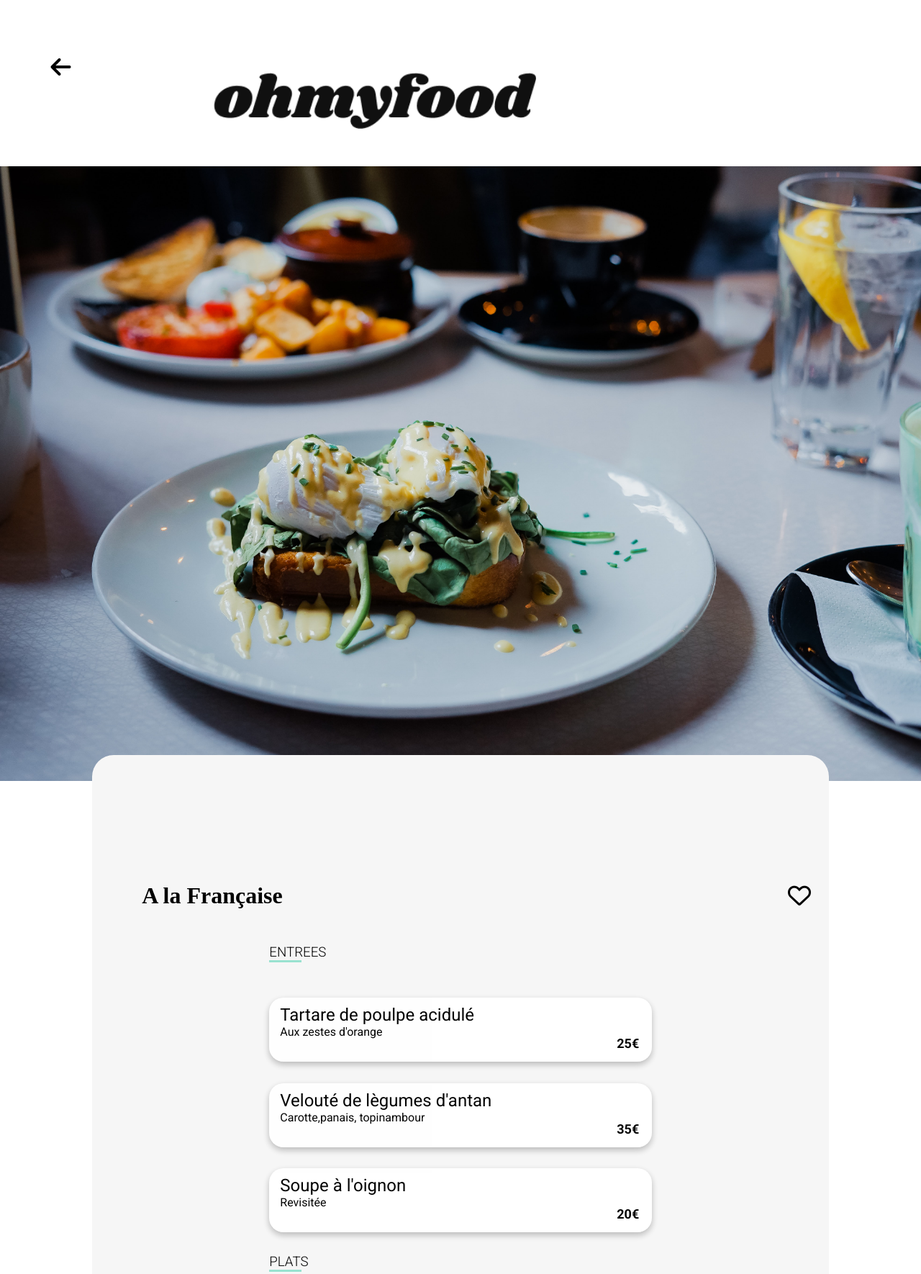
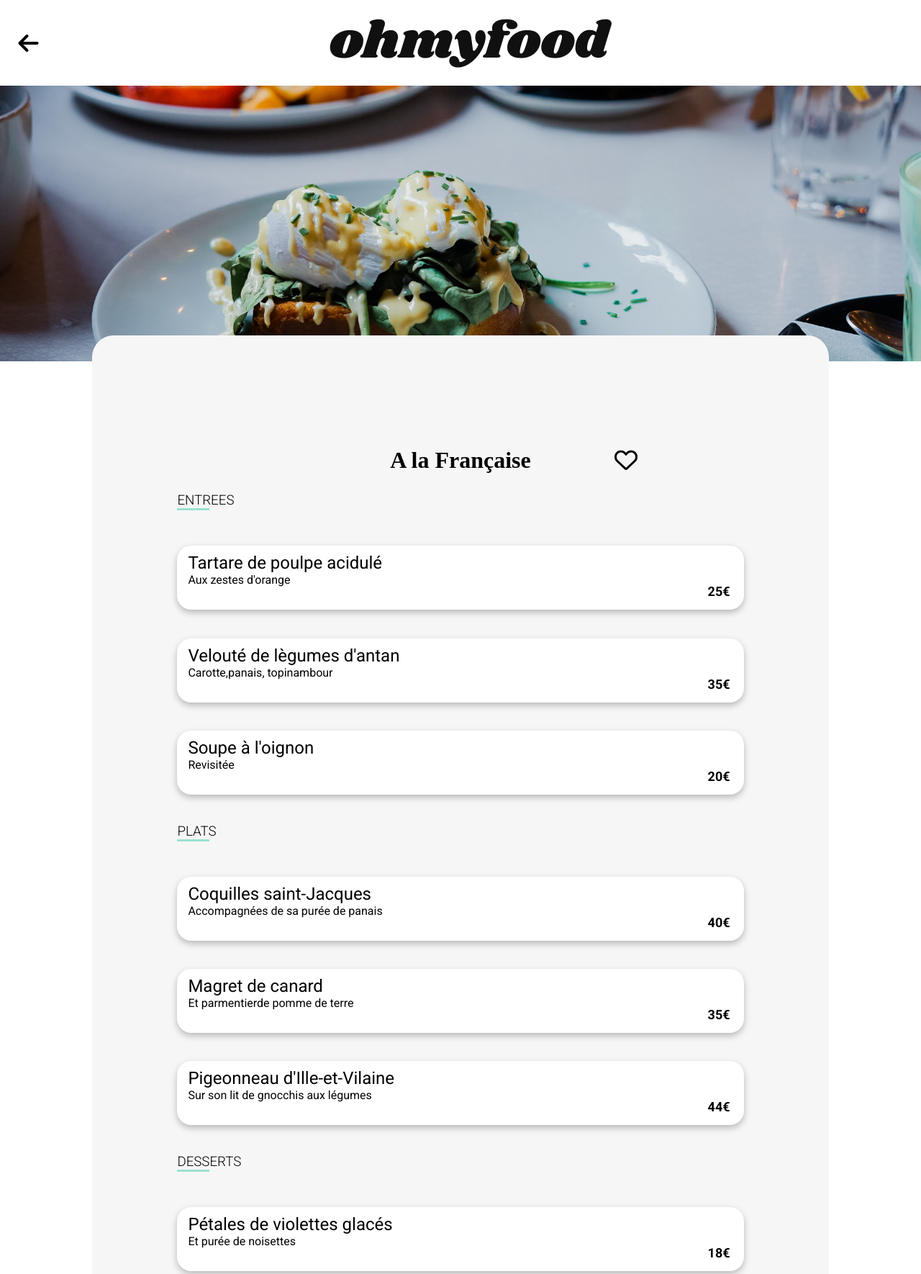
Before and after one commit to Gaelle-Fa/oh-my-food, a plain HTML site: page A.la.Francaise.html in a window 1280 px wide. Shown: the top 1770 px of the page at 72% size. Drawn offline with Linux system fonts and the light colour scheme; a web font is replaced by a local one.

Commit message:
corrctions fin

```diff
--- a/sass/layout/_pages-resto.scss
+++ b/sass/layout/_pages-resto.scss
@@ -35,15 +35,15 @@
 
 .entrees{
 
-  animation: menu 3s 2.5s both;
+  animation: menu 3s 1s both;
 }
 .plats{
 
-  animation: menu 3s 3.5s both;
+  animation: menu 3s 1.5s both;
 }
 .desserts{
 
-  animation: menu 3s 4.5s both;
+  animation: menu 3s 2s both;
 }
   .menu-container{
     position: relative;
@@ -70,7 +70,7 @@
     font-family: Shrikhand;
     font-weight:bolder;
     font-size: xx-large;
-    margin:5%;
+
 
   }
 
@@ -108,9 +108,7 @@
 
   .h3-resto{
     font-weight:300;
-    margin-left: 10% ;
     margin-bottom: 5%;
-
   }
   .h3-resto-border{
     border-bottom: solid 3px $green-wather;
@@ -119,14 +117,12 @@
   .card-plat{
    display: flex;
    flex-direction: column;
-   margin-left: 5%;
+
   }
   .card-plat__name{
       border: none;
       border-radius: 20px;
       background-color:white;
-      width: 90%;
-      margin-left: 5%;
       margin-bottom: 5%;
       box-shadow:$shadow-light;
       position: relative;
@@ -182,6 +178,9 @@
 
   }
   .card-plat-name__check-content{
+    display:flex;
+    justify-content: center;
+    align-items: center;
     position: absolute;
     background-color:$green-wather;
     top: 0;
--- a/sass/m-q-style.scss
+++ b/sass/m-q-style.scss
@@ -5,24 +5,23 @@
         margin-left: 30%;
         width: 40%;
     }
-
     .Card-list{
         display: flex;
-
-
-        width: 25%;
+        width: 35%;
+    }
+    .btn-number{
+        margin:3%;
+        position: relative;
+        margin-left: -85px;
     }
     .h2-container-list{
-        margin-left: 5% ;
-
-
+        margin: 5% ;
     }
     .container-list{
-        display: flex;
         flex-direction: row;
-
-        justify-content: space-evenly;
-
+        justify-content: space-between;
+        margin-right: 5%;
+        margin-bottom: 5%;
     }
     .container-resto{
         display: flex;
@@ -37,31 +36,30 @@
         margin: 0;
         position: absolute;
     }
+    .card-resto{
+        flex-direction: row;
+        flex-wrap: wrap;
+        width: 40%;
+    }
     .container-resto__title{
         position:absolute;
         margin-top: -7%;
         margin-left: -78%;
     }
-
     .h2-container-resto{
          margin-left: 5%;
         margin-bottom: 0;
         display: flex;
          margin-top: 15%;
         }
-    .card-resto{
-        flex-direction: row;
-        flex-wrap: wrap;
-        width: 40%;
+        .card-title{
+            margin-top: 10px;
+        }
 
+        .a__h3-link-title{
+            margin-bottom: 0;
         }
-    .heart-card{
-       display: flex;
-       flex-direction: row;
 
-
-
-    }
         .btn-new{
             display:flex;
             align-items: center;
@@ -86,33 +84,31 @@
             width: 50%;
             margin-top: 20px;
         }
-    a{
+        a.list-footer-icon{
             margin-right: -25px;
         }
         /***page-resto***/
 
         .container-logo-pages{
-        height: 180px;
-        display: flex;
-        align-items: center;
-        width: 70%;
+            justify-content: center;
         }
         .logo-pages{
-        margin-left: 25%;
-        margin-bottom: 3%;
-
+            width: auto;
         }
         .icon-fleche{
             font-size:xx-large;
-        display: flex;
-        align-items: center;
-        margin-left: 5%;
-        margin-bottom: 5%;
-
+        }
+        .img-resto{
+            height: 383px;
         }
     .menu-container{
         width: 80%;
         margin-left: 10%;
+    }
+    .card-resto-menu__resto-name{
+        display: flex;
+        justify-content: center;
+
     }
     .resto-name{
         display: flex;
@@ -120,6 +116,12 @@
         margin-left: 5%;
         font-size: 28px;
         font-weight: 400;
+    }
+    .hoverheart__content-solid{
+        right:25%;
+    }
+    .hoverheart__content-light{
+        right:25%;
     }
     .heart-card-page{
         display: flex;
@@ -129,22 +131,22 @@
         margin-top: 1%;
 
     }
+    .h3-resto{
+        margin-left: 10%;
+
+    }
     .card-plat{
-        width: 60%;
-        margin-left: 20%;
+        width: 80%;
+        margin-left: 10%;
     }
+
     .btn-lineargradient-commande{
         width: 20%;
         justify-content: center;
         margin-left: 40%;
+        margin-bottom: 5%;
     }
-    .h3-resto{
-        margin-left: 23%;
 
-    }
-    .body-resto{
-        background-color: white;
-    }
     .container-footer{
         position: relative;
         background-color:#353535;
```
Also changed, not shown: sass/layout/_explorer.scss (+7 -6 lines), sass/m-q-style.css, sass/style.css, 2 other files. Lines whose indentation alone changed are shown as unchanged.
